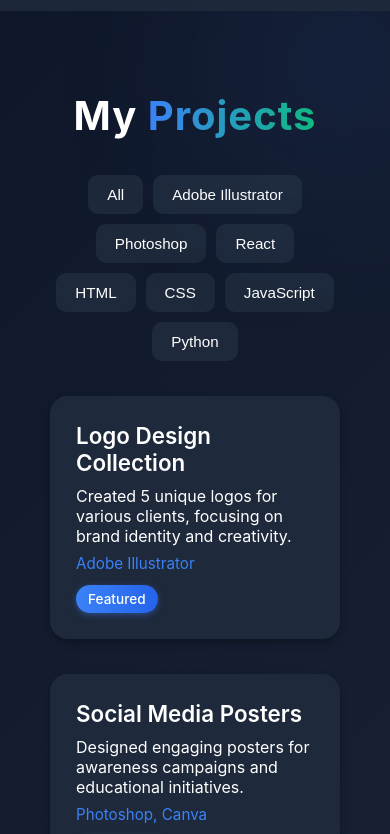
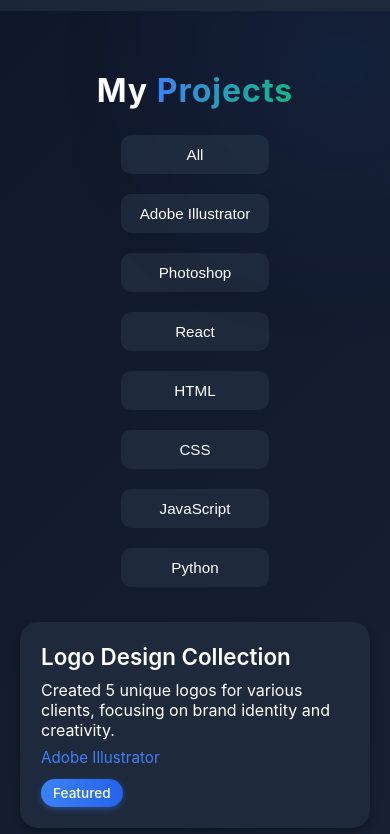
Before and after one commit to hananehmojadadi/my-portfolio-, a React (Create React App) app: page /#/ in a window 390 px wide. Shown: the part 8200-9034 px from the top of the page. Built offline with nearby package versions, Linux system fonts and the light colour scheme.

Commit message:
project part responsive at the phone

```diff
--- a/src/components/Projects.css
+++ b/src/components/Projects.css
@@ -5,6 +5,10 @@
     text-align: center;
     position: relative;
     overflow: hidden;
+    display: flex;
+    flex-direction: column;
+    align-items: center;
+
 }
 
 .projects::before {
@@ -46,9 +50,13 @@
     -webkit-text-fill-color: transparent;
 }
 
-/* Filter buttons */
+
 .filter-buttons {
     margin-bottom: 30px;
+    display: flex;
+    flex-wrap: wrap;
+    justify-content: center;
+
 }
 
 .filter-buttons button {
@@ -74,6 +82,8 @@
     display: grid;
     grid-template-columns: repeat(auto-fit, minmax(280px, 1fr));
     gap: 35px;
+    justify-items: center;
+
 }
 
 .project-card {
@@ -87,6 +97,10 @@
     border: 1px solid transparent;
     position: relative;
     overflow: hidden;
+    width: 100%;
+
+    max-width: 350px;
+
 }
 
 .project-card:hover {
@@ -144,3 +158,25 @@
     color: white;
     box-shadow: 0 2px 6px rgba(16, 185, 129, 0.4);
 }
+
+
+@media (max-width: 768px) {
+    .projects {
+        padding: 60px 20px;
+    }
+
+    .projects h2 {
+        font-size: 2rem;
+        margin-bottom: 20px;
+    }
+
+    .filter-buttons {
+        flex-direction: column;
+        gap: 10px;
+    }
+
+    .project-card {
+        padding: 20px;
+        max-width: 100%;
+    }
+}
```
